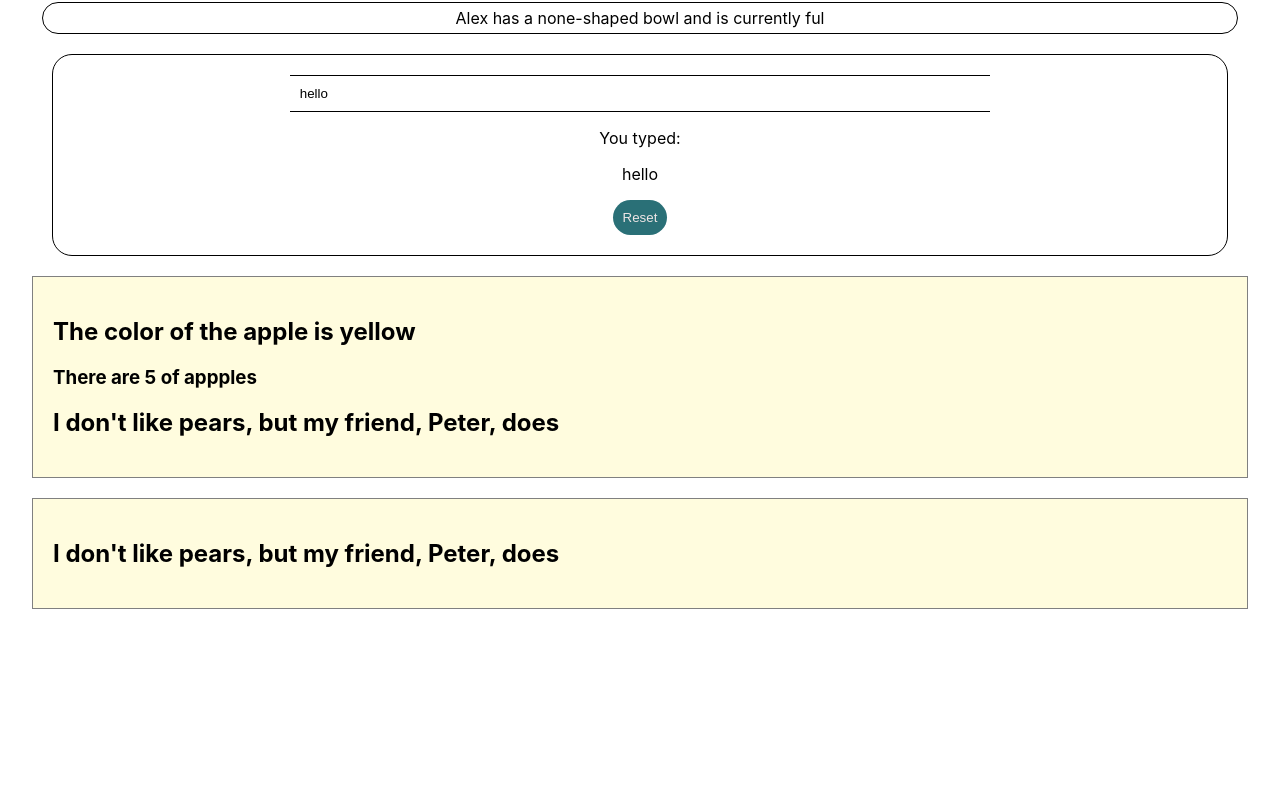
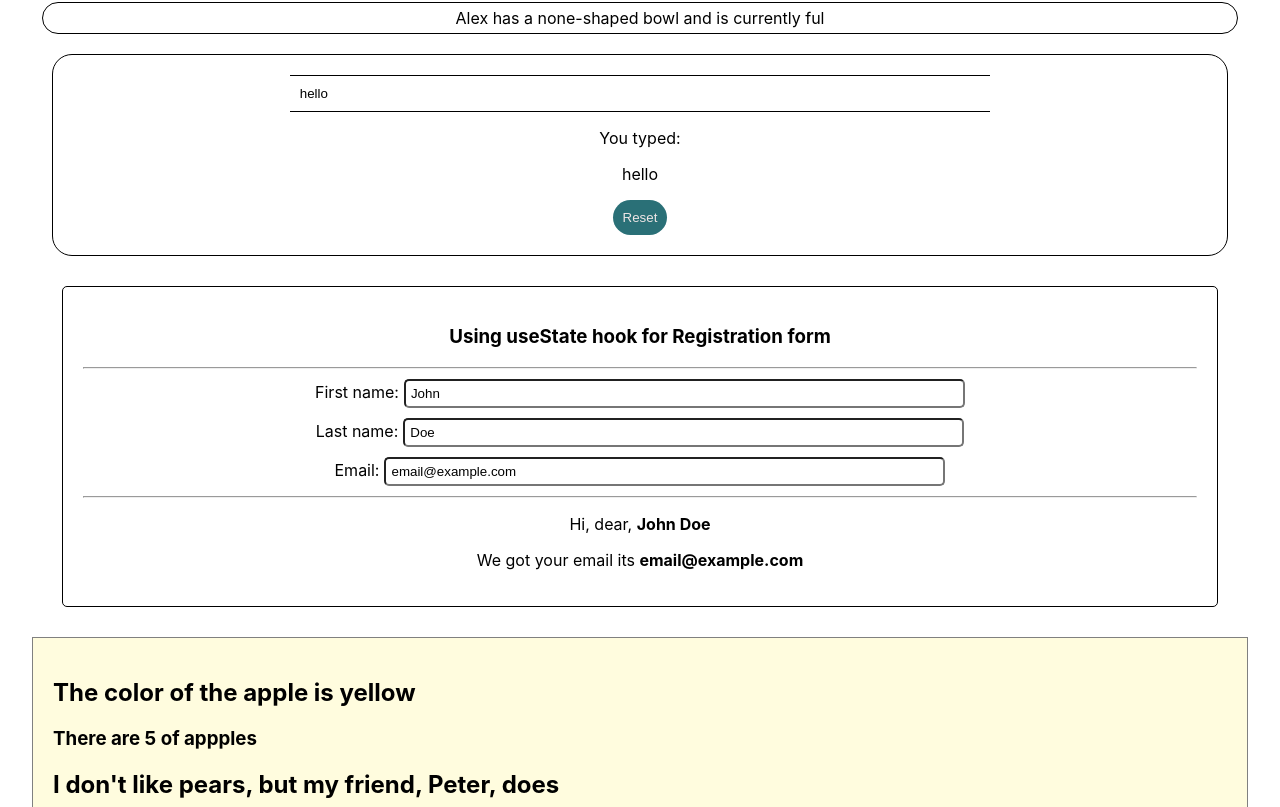
Before and after one commit to mszahan/react_basic_meta, a React (Create React App) app in the folder creating-component/: page / in a window 1280 px wide. Shown: the part 580-1387 px from the top of the page. Before the commit the page ends 1209 px from the top, so only its background shows below. Built offline with nearby package versions, Linux system fonts and the light colour scheme.

Commit message:
used useState hook for registration form

```diff
--- a/creating-component/src/App.css
+++ b/creating-component/src/App.css
@@ -99,3 +99,24 @@
   border-top: 1px solid black;
   padding: 10px;
 }
+
+.register-form {
+  text-align: center;
+  margin: 30px;
+  border: 1px solid black;
+  padding: 20px;
+  border-radius: 5px;
+}
+
+.register-form label {
+  display: block;
+  margin: 10px;
+
+}
+.register-form input {
+  margin-left: 5px;
+  width: 50%;
+  border-radius: 5px;
+  padding: 5px;
+
+}
--- a/creating-component/src/App.js
+++ b/creating-component/src/App.js
@@ -9,6 +9,9 @@ import ClickBtn from './components/ClickBtn';
 import ModeToggler from './components/ModeToggler';
 import Dog from './components/grandChildren/Dog';
 import InputComponent from './components/InputComponent';
+import RegistrationForm from './components/RegistrationForm';
+
+
 // embedding atribute and adding image
 function Pic (props) {
   const reactLogo = <img src={logo} className='react-logo'/>;
@@ -29,6 +32,8 @@ function App() {
       <Dog/>
       </div>
       <InputComponent/>
+      <RegistrationForm/>
+
 
       {/* The bag has props.children so it's working */}
       <Bag>
--- /dev/null
+++ b/creating-component/src/components/RegistrationForm.js
@@ -0,0 +1,43 @@
+import { useState } from "react";
+
+function RegistrationForm(){
+
+    const [form, setForm] = useState({
+        firstName:'John',
+        lastName:'Doe',
+        email:'email@example.com'
+    })
+
+    return (
+        <div className="register-form">
+            <h3>Using useState hook for Registration form</h3>
+            <hr/>
+            <label>
+                First name:
+                <input value={form.firstName}
+                onChange={ e => {setForm({...form, firstName: e.target.value})}}
+                />
+            </label>
+
+            <label>
+                Last name:
+                <input value={form.lastName}
+                onChange={e => {setForm({...form, lastName: e.target.value})}}/>
+            </label>
+
+            <label>
+                Email:
+                <input value={form.email}
+                onChange={e=> {setForm({...form, email:e.target.value})}}/>
+            </label>
+            <hr/>
+            <p>Hi, dear, <strong> {form.firstName} {' '} {form.lastName} </strong></p>
+            <p>We got your email its <strong>{form.email} </strong></p>
+
+        </div>
+    )
+
+
+}
+
+export default RegistrationForm;
```
